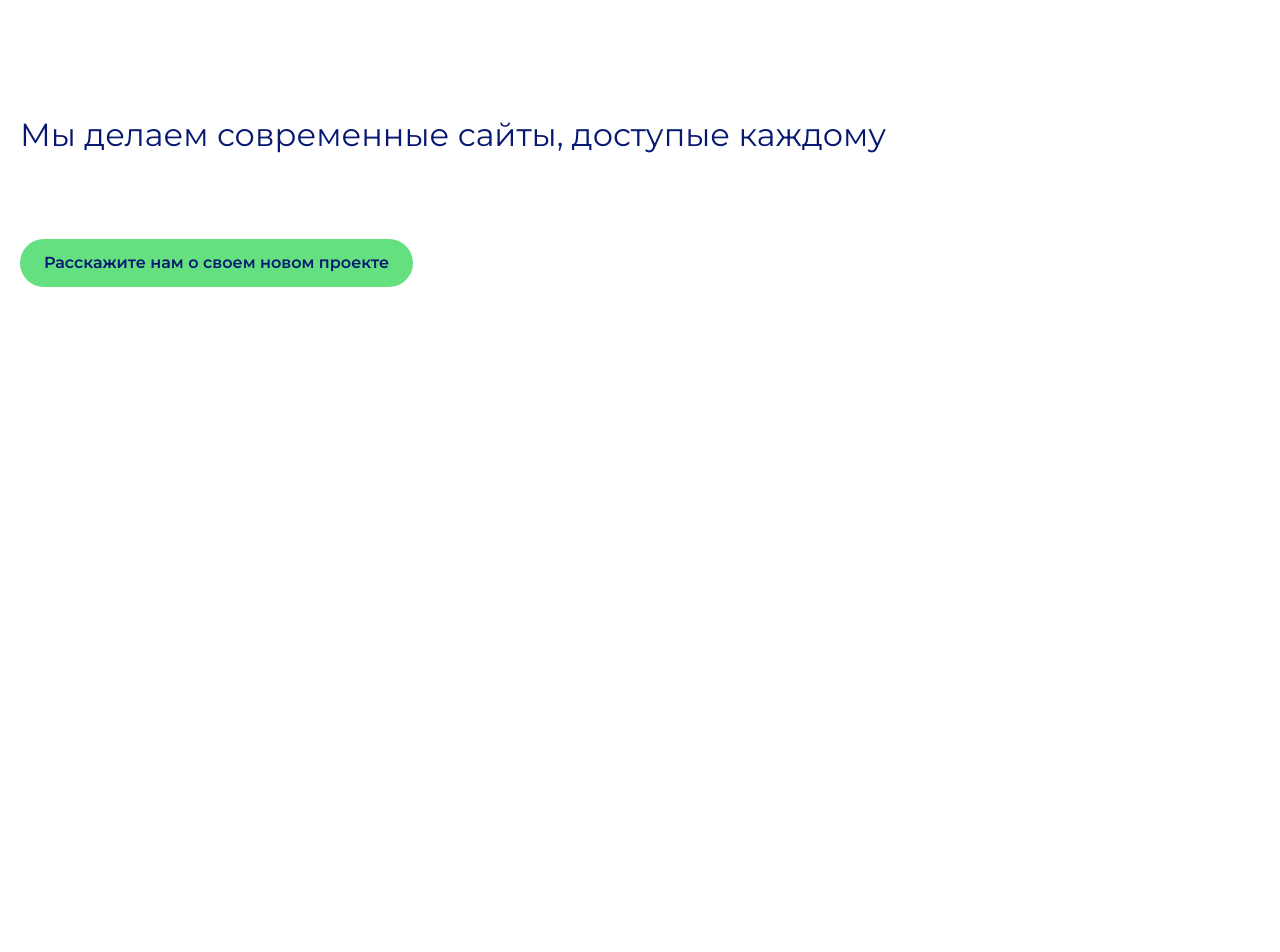
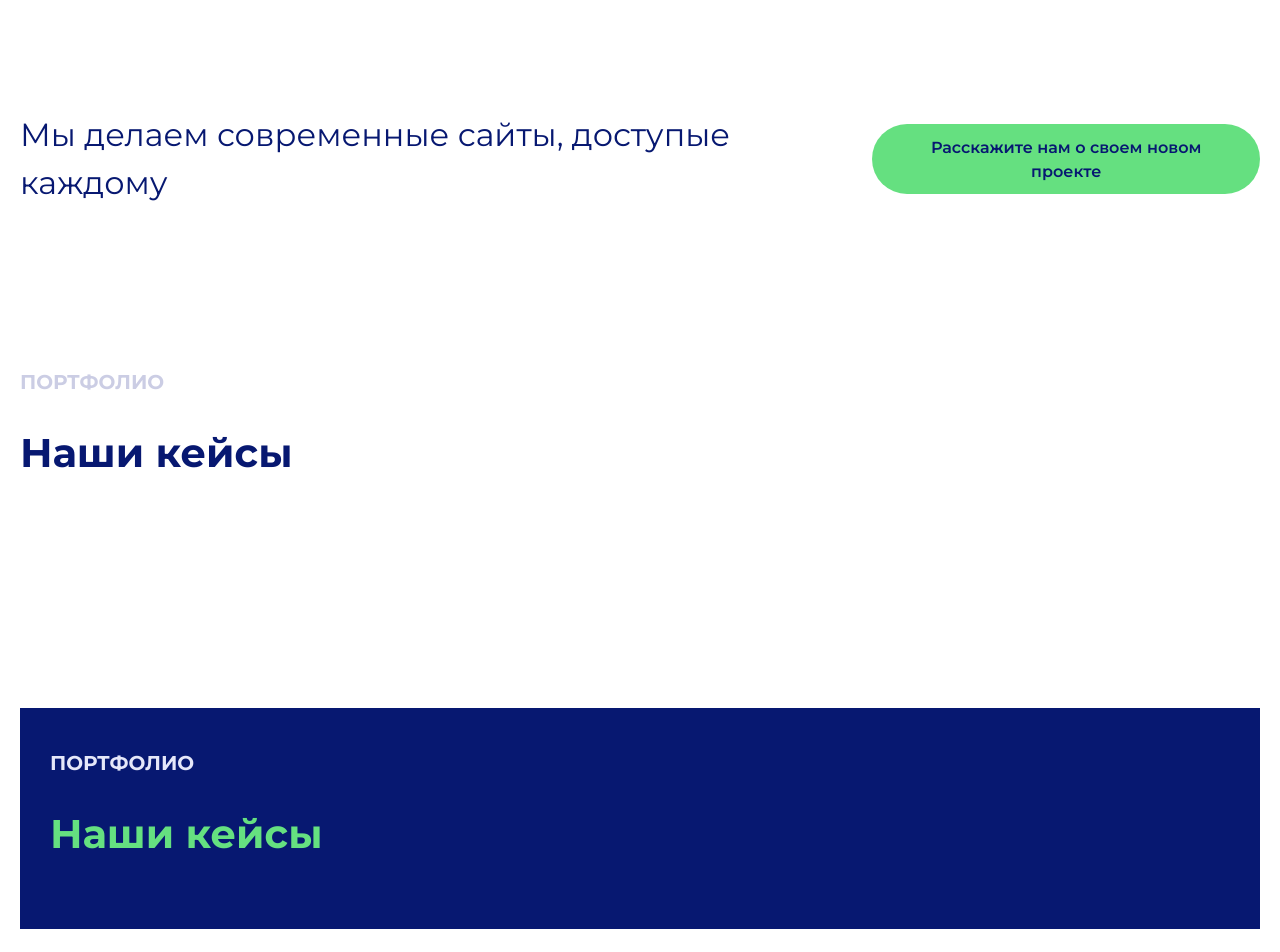
Before and after one commit to shiftcreativeag/shift_app, a React (Vite) app: page / in a window 1280 px wide. Shown: the part 1340-2292 px from the top of the page. Before the commit the page ends 1627 px from the top, so only its background shows below. Built offline with nearby package versions, Linux system fonts and the light colour scheme.

Commit message:
добавил все секции, кроме контактов, секции ожидают наполнения

```diff
--- a/src/components/CustomButton/CustomButton.module.scss
+++ b/src/components/CustomButton/CustomButton.module.scss
@@ -1,4 +1,5 @@
 .button {
+  height: 70px;
   padding: 12px 24px;
   border: none;
   border-radius: 38px;
--- a/src/components/CustomButton/CustomButton.tsx
+++ b/src/components/CustomButton/CustomButton.tsx
@@ -5,19 +5,21 @@ interface CustomButtonProps {
   backgroundColor?: string;
   color?: string;
   label: string;
+  border?: string;
   onClick: () => void;
 }
 
 export const CustomButton: React.FC<CustomButtonProps> = ({
   backgroundColor = "var(--green)",
   color = "var(--primary)",
+  border,
   label,
   onClick,
 }) => {
   return (
     <button
       className={styles.button}
-      style={{ backgroundColor, color }}
+      style={{ backgroundColor, color, border }}
       onClick={onClick}
     >
       {label}
--- a/src/components/HeaderBar/HeaderBar.tsx
+++ b/src/components/HeaderBar/HeaderBar.tsx
@@ -53,6 +53,7 @@ export const HeaderBar = () => {
         <CustomButton
           backgroundColor={"var(--white)"}
           color={"var(--primary)"}
+          border="1px solid var(--primary)"
           label={"Оставить заявку"}
           onClick={() => setIsFormOpen(true)}
         />
--- a/src/pages/Main/MainPage.module.scss
+++ b/src/pages/Main/MainPage.module.scss
@@ -82,14 +82,23 @@
   }
 }
 
-.heading {
+.heading,
+.heading_dark {
   font-size: 32px;
   color: var(--primary);
   font-weight: 400;
   padding: 80px 0;
 }
 
-.services {
+.heading_dark {
+  color: var(--white);
+}
+
+.services,
+.portfolio,
+.price,
+.team,
+.contacts{
     padding: 80px 0;
 
     &_suptitle{
@@ -105,8 +114,85 @@
       font-weight: 700;
       padding: 26px 0 65px 0;
     }
+}
 
-    &_container {
+.team{
+  &_title{
+    padding: 26px 0 8px 0;
+  }
 
-    }
+  &_text {
+    font-size: 32px;
+    font-weight: 400;
+    color: var(--primary);
+    padding-left: 50%;
+  }
 }
+
+.heading_form{
+  display: flex;
+  align-items: center;
+  justify-content: space-between;
+
+}
+
+.heading_form_dark {
+  display: flex;
+  align-items: center;
+  justify-content: space-between;
+  position: relative;
+  padding: 80px 20px;
+  background-color: var(--primary);
+  color: var(--white);
+  overflow: visible;
+  isolation: isolate;
+
+  &::after {
+    content: 'айдентика';
+    position: absolute;
+    text-transform: uppercase;
+    width: 100%;
+    font-size: 155px;
+    font-weight: 600;
+    text-align: center;
+    color: #172778;
+    z-index: -1;
+    top: 50%;
+    left: 0;
+    transform: translateY(-50%);
+    pointer-events: none;
+  }
+}
+
+.reviews{
+  padding: 80px 0;
+  display: flex;
+
+  &_container{
+    width: 400px;
+    display: flex;
+    flex-direction: column;
+    align-items: start;
+    background-color: var(--primary);
+    padding: 40px 0 0 30px;
+  }
+
+  &_suptitle{
+    font-size: 20px;
+    color: var(--light-white);
+    font-weight: 700;
+    text-transform: uppercase;
+  }
+
+  &_title{
+    font-size: 40px;
+    color: var(--green);
+    font-weight: 700;
+    padding: 26px 0 65px 0;
+  }
+
+  &_slider{
+    width: 100%;
+    background-color: var(--primary);
+  }
+}
--- a/src/pages/Main/MainPage.tsx
+++ b/src/pages/Main/MainPage.tsx
@@ -48,7 +48,7 @@ export const MainPage = () => {
         </div>
       </section>
 
-      <section>
+      <section className={styles.heading_form}>
         <h2 className={styles.heading}>
           Мы делаем современные сайты, доступые каждому
         </h2>
@@ -60,6 +60,81 @@ export const MainPage = () => {
         />
         {isFormOpen && <ContactForm onClose={() => setIsFormOpen(false)} />}
       </section>
+
+      <section className={styles.portfolio} id="portfolio">
+        <h4 className={styles.portfolio_suptitle}>портфолио</h4>
+        <h3 className={styles.portfolio_title}>Наши кейсы</h3>
+        <div className={styles.portfolio_container}>
+          <div></div>
+          <div></div>
+          <div></div>
+          <div></div>
+          <div></div>
+        </div>
+      </section>
+
+      <section className={styles.reviews}>
+        <div className={styles.reviews_container}>
+          <h4 className={styles.reviews_suptitle}>портфолио</h4>
+          <h3 className={styles.reviews_title}>Наши кейсы</h3>
+        </div>
+        <div className={styles.reviews_slider}>
+          <div></div>
+          <div></div>
+          <div></div>
+        </div>
+      </section>
+
+      <section className={styles.price} id="price">
+        <h4 className={styles.price_suptitle}>тарифы</h4>
+        <h3 className={styles.price_title}>Наши кейсы</h3>
+        <div className={styles.price_container}>
+          <div></div>
+          <div></div>
+          <div></div>
+        </div>
+      </section>
+
+      <section className={styles.heading_form_dark}>
+        <h2 className={styles.heading_dark}>
+          Мы делаем полный цикл: бренд, упаковка и цифровой запуск
+        </h2>
+        <CustomButton
+          backgroundColor={"var(--green)"}
+          color={"var(--primary)"}
+          label={"Давайте обсудим Ваш проект"}
+          onClick={() => setIsFormOpen(true)}
+        />
+        {isFormOpen && <ContactForm onClose={() => setIsFormOpen(false)} />}
+      </section>
+
+      <section className={styles.team} id="team">
+        <div className={styles.team_container}>
+          <h4 className={styles.team_suptitle}>о нас</h4>
+          <h3 className={styles.team_title}>Команда</h3>
+        </div>
+        <h4 className={styles.team_text}>
+          «Работаем на результат, опираемся <br /> на экспертизу и современные
+          решения»
+        </h4>
+        <div className={styles.team_container}>
+          <div></div>
+          <div></div>
+          <div></div>
+        </div>
+      </section>
+
+      <section className={styles.contacts} id="contacts">
+        <div className={styles.contacts_container}>
+          <h4 className={styles.contacts_suptitle}>контакты</h4>
+          <h3 className={styles.contacts_title}>Мы на связи</h3>
+        </div>
+        <div className={styles.team_container}>
+          <div></div>
+          <div></div>
+          <div></div>
+        </div>
+      </section>
     </Layout>
   );
 };
```
